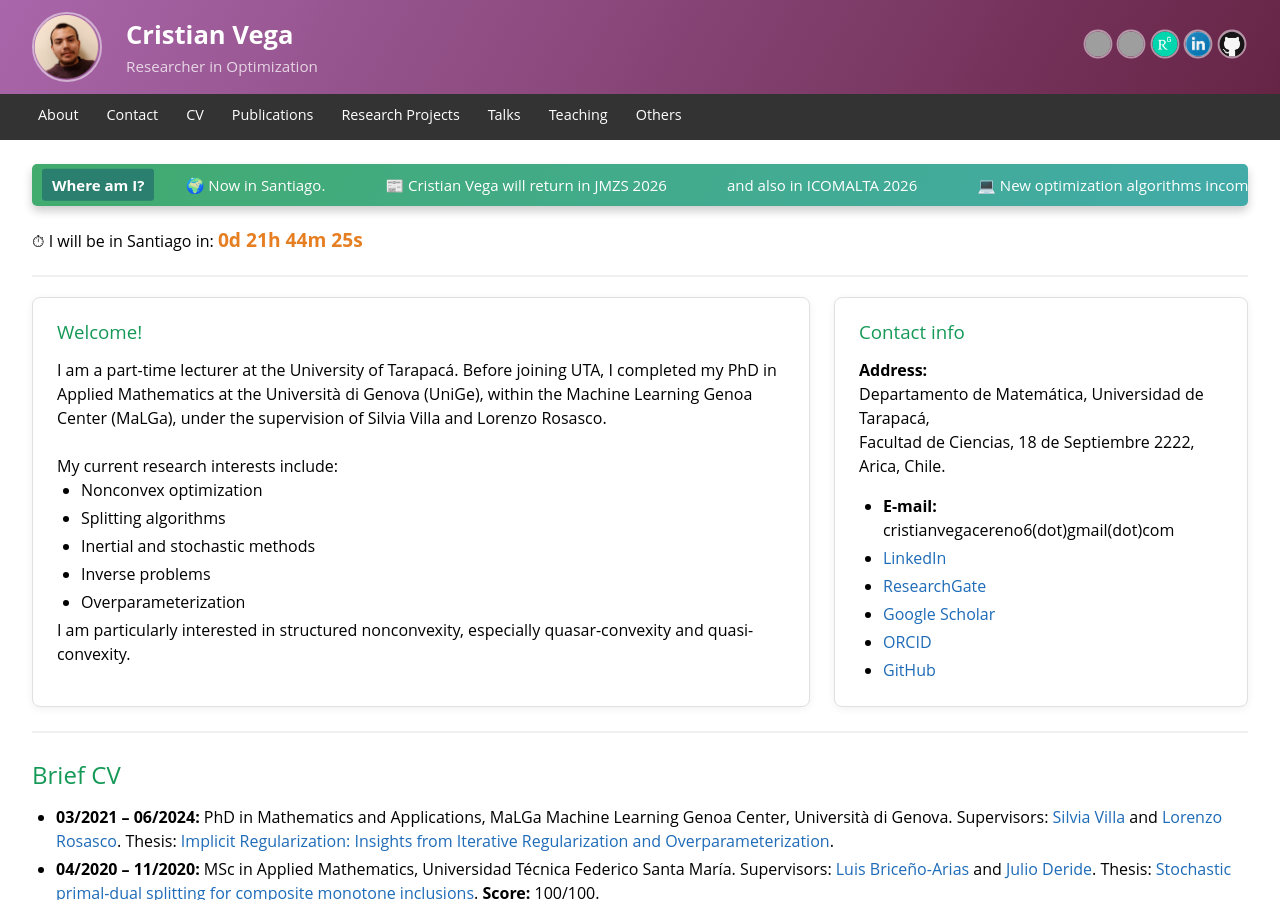
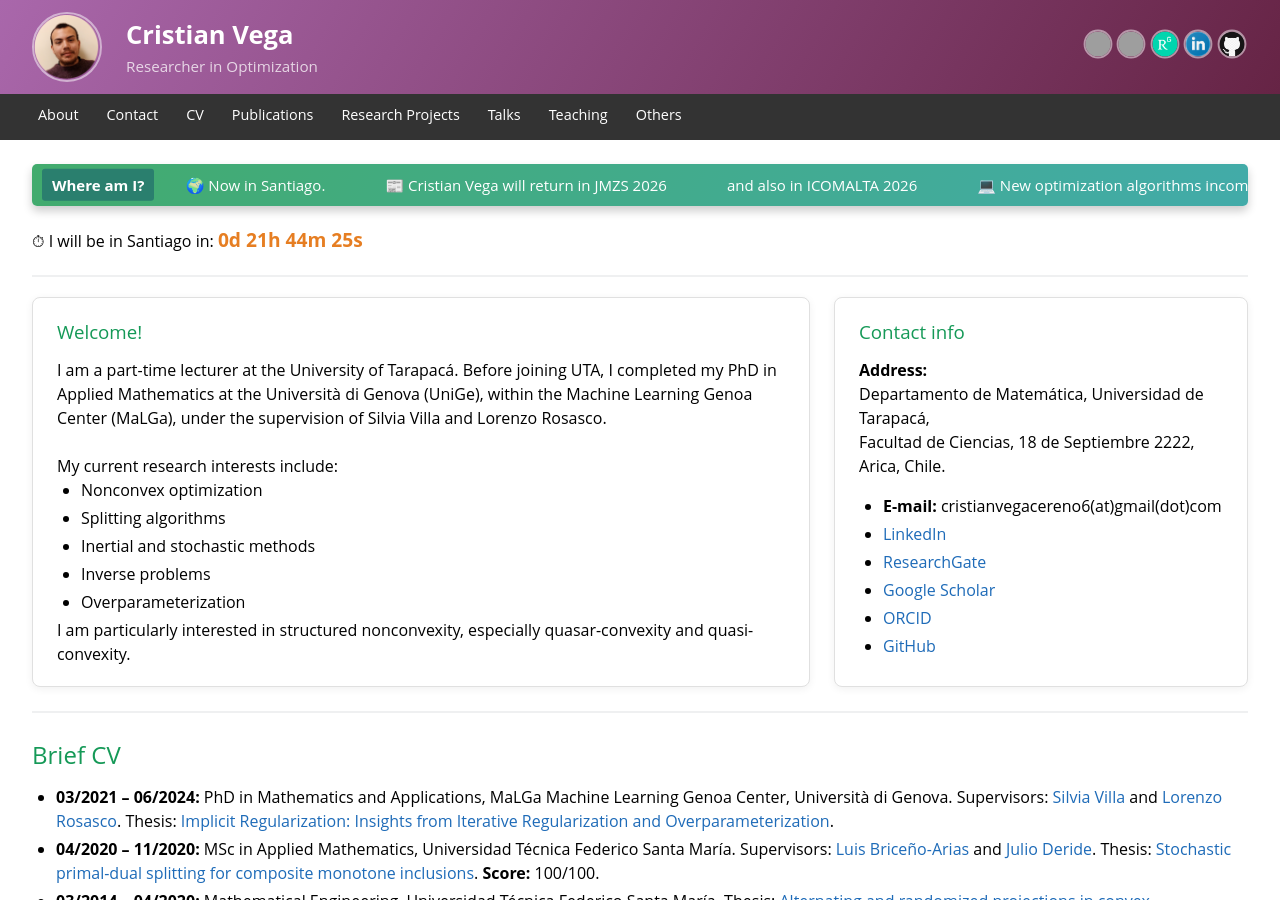
Before and after one commit to cristianvega1995/cristianvega1995.github.io, a Jekyll site: the page index.html, which Jekyll copies as it is, in a window 1280 px wide and 900 px high. Built offline with Jekyll 4.4.1, drawn with Linux system fonts in a browser that asks for light colours; grey boxes are pictures that could not be loaded.

Commit message:
Update email format in index.html

```diff
--- a/index.html
+++ b/index.html
@@ -326,7 +326,7 @@
             Facultad de Ciencias, 18 de Septiembre 2222,<br>
             Arica, Chile.</p>
             <ul>
-                <li><strong>E-mail:</strong> cristianvegacereno6(dot)gmail(dot)com</li>
+                <li><strong>E-mail:</strong> cristianvegacereno6(at)gmail(dot)com</li>
                 <li><a href="https://www.linkedin.com/in/cristian-jes%C3%BAs-vega-cere%C3%B1o-447258104/">LinkedIn</a></li>
                 <li><a href="https://www.researchgate.net/profile/Cristian-Vega">ResearchGate</a></li>
                 <li><a href="https://scholar.google.com/citations?user=kOTvx6oAAAAJ&hl=es">Google Scholar</a></li>
```
